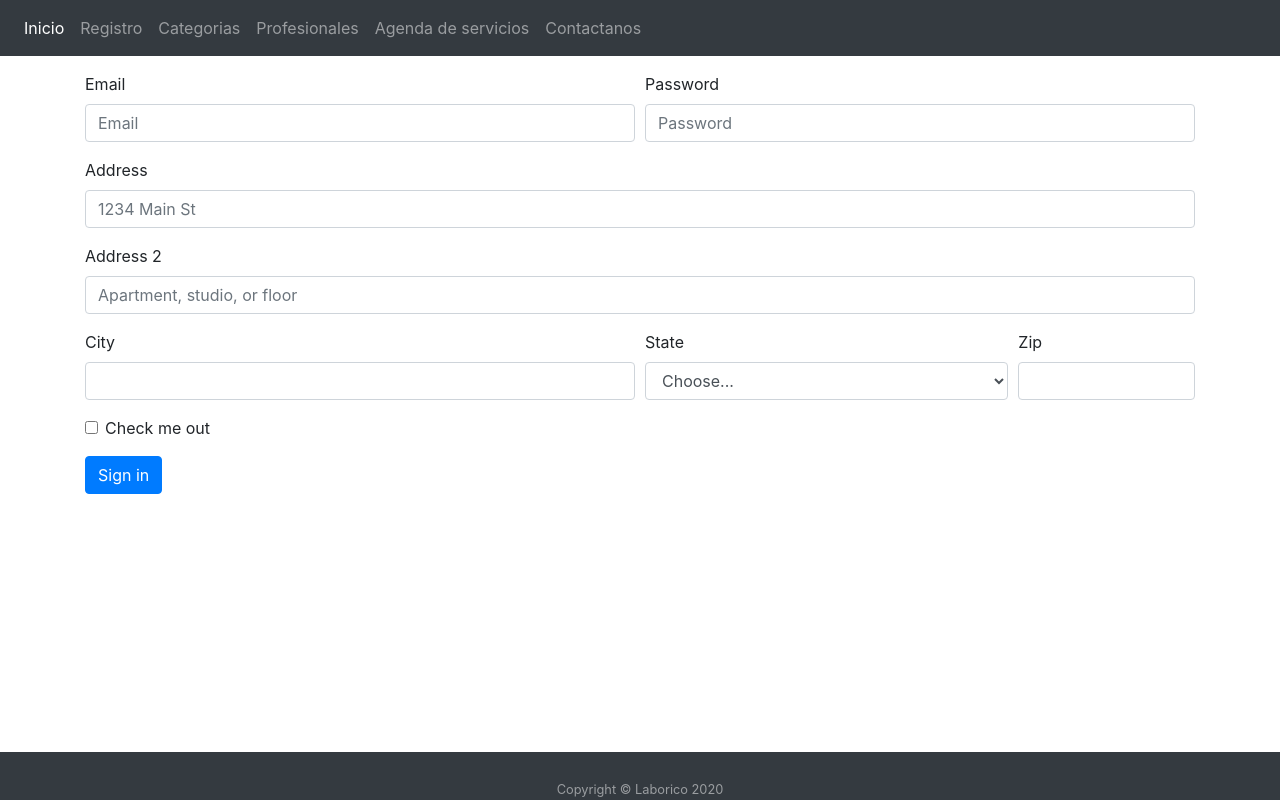
After one commit to Poli-Integracion-Continua/laborico, a PHP site: page /registro.php in a window 1280 px wide. The commit adds this page. Run offline with PHP 8.4, Linux system fonts and the light colour scheme.

Commit message:
Se agrega vista de registro para los usuarios

```diff
--- a/index.php
+++ b/index.php
@@ -11,7 +11,7 @@
             <p  class="texto1">Haz parte de nuestra red de profesionales con un clik o ingresa a consultar nuesto registro de espacialidades.</p>
             <p class="lead">
               <a class="btn btn-primary btn-lg" href="#" role="button">Iniciar sesión</a>
-              <a class="btn btn-primary btn-lg" href="#" role="button">Registrarse</a>
+              <a class="btn btn-primary btn-lg" href="registro.php" role="button">Registrarse</a>
             </p>
           </div>
           <a href="index.php"><input type="button" class="btn btn-primary"  value="Agendar cita"></a>
--- /dev/null
+++ b/registro.php
@@ -0,0 +1,57 @@
+<?php
+    include 'views/header.php';
+?>
+
+<div class="container mt-3">
+<form>
+  <div class="form-row">
+    <div class="form-group col-md-6">
+      <label for="inputEmail4">Email</label>
+      <input type="email" class="form-control" id="inputEmail4" placeholder="Email">
+    </div>
+    <div class="form-group col-md-6">
+      <label for="inputPassword4">Password</label>
+      <input type="password" class="form-control" id="inputPassword4" placeholder="Password">
+    </div>
+  </div>
+  <div class="form-group">
+    <label for="inputAddress">Address</label>
+    <input type="text" class="form-control" id="inputAddress" placeholder="1234 Main St">
+  </div>
+  <div class="form-group">
+    <label for="inputAddress2">Address 2</label>
+    <input type="text" class="form-control" id="inputAddress2" placeholder="Apartment, studio, or floor">
+  </div>
+  <div class="form-row">
+    <div class="form-group col-md-6">
+      <label for="inputCity">City</label>
+      <input type="text" class="form-control" id="inputCity">
+    </div>
+    <div class="form-group col-md-4">
+      <label for="inputState">State</label>
+      <select id="inputState" class="form-control">
+        <option selected>Choose...</option>
+        <option>...</option>
+      </select>
+    </div>
+    <div class="form-group col-md-2">
+      <label for="inputZip">Zip</label>
+      <input type="text" class="form-control" id="inputZip">
+    </div>
+  </div>
+  <div class="form-group">
+    <div class="form-check">
+      <input class="form-check-input" type="checkbox" id="gridCheck">
+      <label class="form-check-label" for="gridCheck">
+        Check me out
+      </label>
+    </div>
+  </div>
+  <button type="submit" class="btn btn-primary">Sign in</button>
+</form>
+</div>
+
+
+<?php
+    include 'views/footer.php';
+?>
--- a/views/header.php
+++ b/views/header.php
@@ -24,7 +24,7 @@
                   <a class="nav-link" href="index.php">Inicio <span class="sr-only">(current)</span></a>
                 </li>
                 <li class="nav-item">
-                  <a class="nav-link" href="#">Registro</a>
+                  <a class="nav-link" href="registro.php">Registro</a>
                 </li>
                 <li class="nav-item">
                   <a class="nav-link" href="#">Categorias</a>
```
